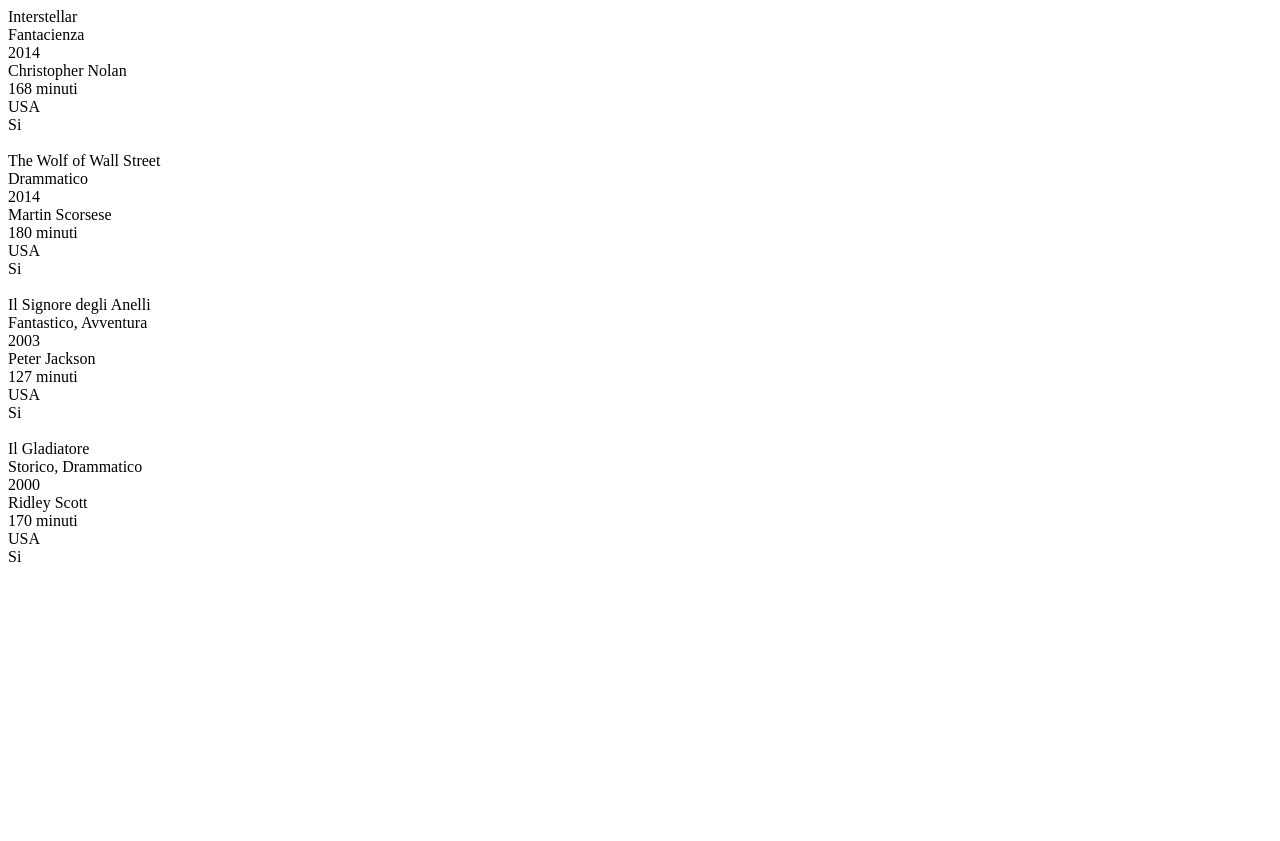
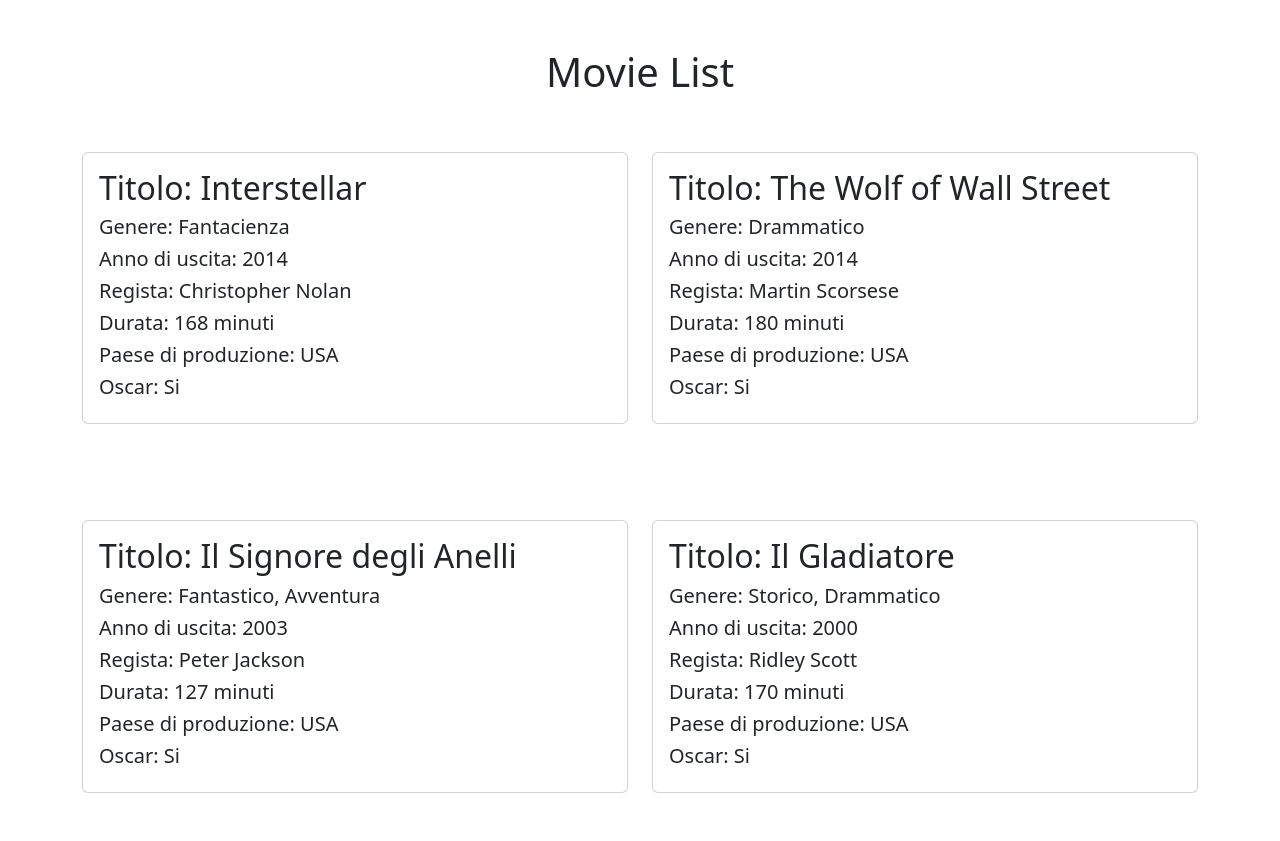
Before and after one commit to DarioLoForti/php-oop-1, a PHP site: page / in a window 1280 px wide. Before the commit the page ends 562 px from the top, so only its background shows below. Run offline with PHP 8.4, Linux system fonts and the light colour scheme.

Commit message:
Bonus 2 completato e esercizio terminato

```diff
--- a/index.php
+++ b/index.php
@@ -67,14 +67,6 @@ $movies = [
     $movie_4,
 ];
 
-// CICLO ARRAY DI FILM PER MOSTRARLI A VIDEO
-
-foreach($movies as $movie){
-    echo "<div>".$movie->title."<br>".implode(", ", $movie->genre)."<br>".$movie->year."<br>".$movie->director."<br>".$movie->duration."<br>".$movie->country_production."<br>".$movie->oscar."</div>"."<br>";
-}
-
-
-
 
 ?>
 
@@ -84,10 +76,35 @@ foreach($movies as $movie){
 <head>
     <meta charset="UTF-8">
     <meta name="viewport" content="width=device-width, initial-scale=1.0">
+    <link href="https://cdn.jsdelivr.net/npm/bootstrap@5.3.2/dist/css/bootstrap.min.css" rel="stylesheet" integrity="sha384-T3c6CoIi6uLrA9TneNEoa7RxnatzjcDSCmG1MXxSR1GAsXEV/Dwwykc2MPK8M2HN" crossorigin="anonymous">
+    <script src="https://unpkg.com/vue@3/dist/vue.global.js"></script>
+    <script src="https://cdn.jsdelivr.net/npm/axios/dist/axios.min.js"></script>
     <title>Document</title>
 </head>
 <body>
 
+<div class="container">
+    <div class="row">
+        <div class="col-12 text-center mt-5">
+            <h1>Movie List</h1>
+        </div>
+        <?php foreach ($movies as $movie) { ?>
+            <div class="col-6 my-5">
+                <div class="card">
+                    <div class="card-body">
+                        <h2>Titolo: <?php echo $movie->title; ?></h2>
+                        <h5>Genere: <?php echo implode(", ", $movie->genre); ?></h5>
+                        <h5>Anno di uscita: <?php echo $movie->year; ?></h5>
+                        <h5>Regista: <?php echo $movie->director; ?></h5>
+                        <h5>Durata: <?php echo $movie->duration; ?></h5>
+                        <h5>Paese di produzione: <?php echo $movie->country_production ?></h5>
+                        <h5>Oscar: <?php echo $movie->oscar; ?></h5>
+                    </div>
+                </div>
+            </div>
+        <?php } ?>
+    </div>
+</div>
 
 </body>
 </html>
```
